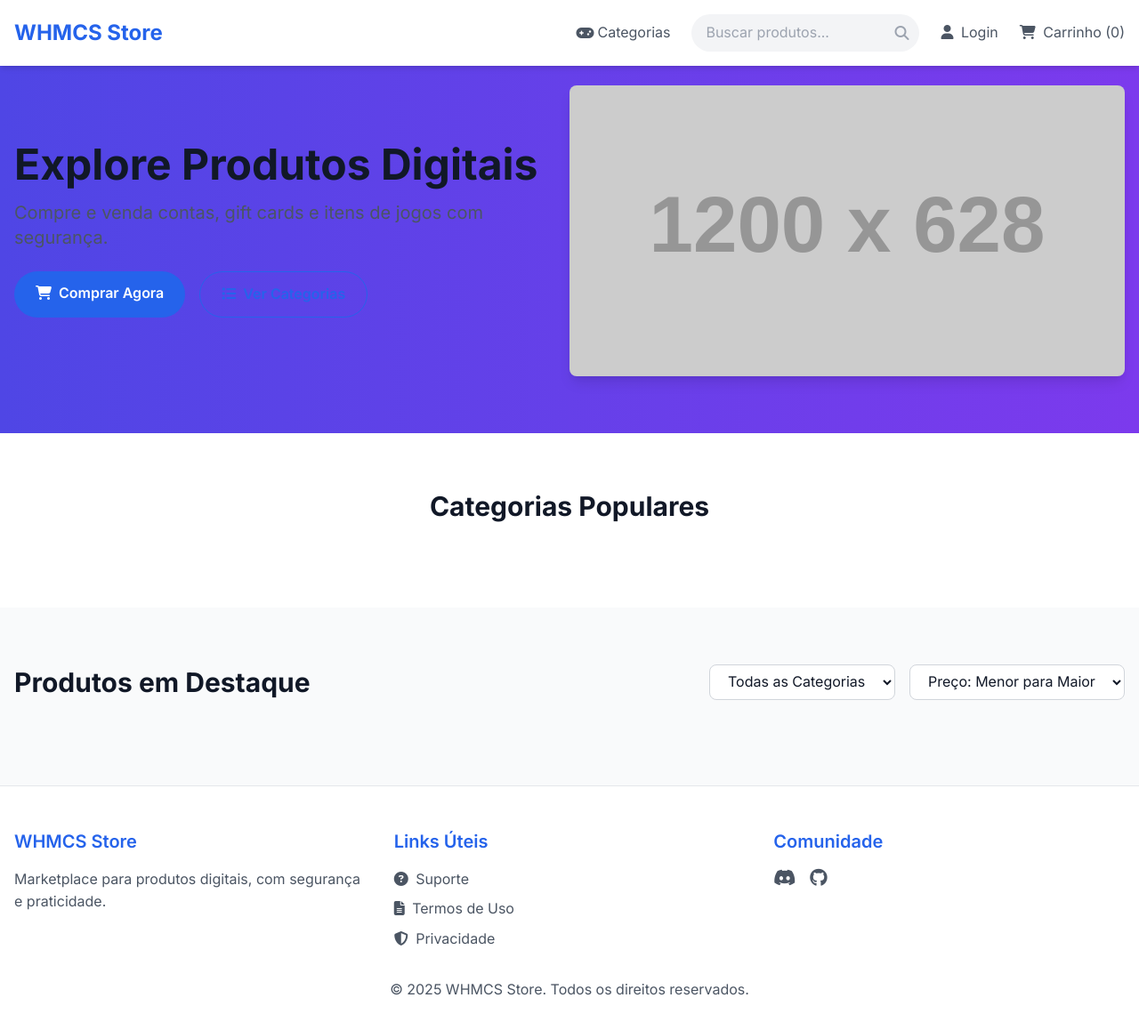
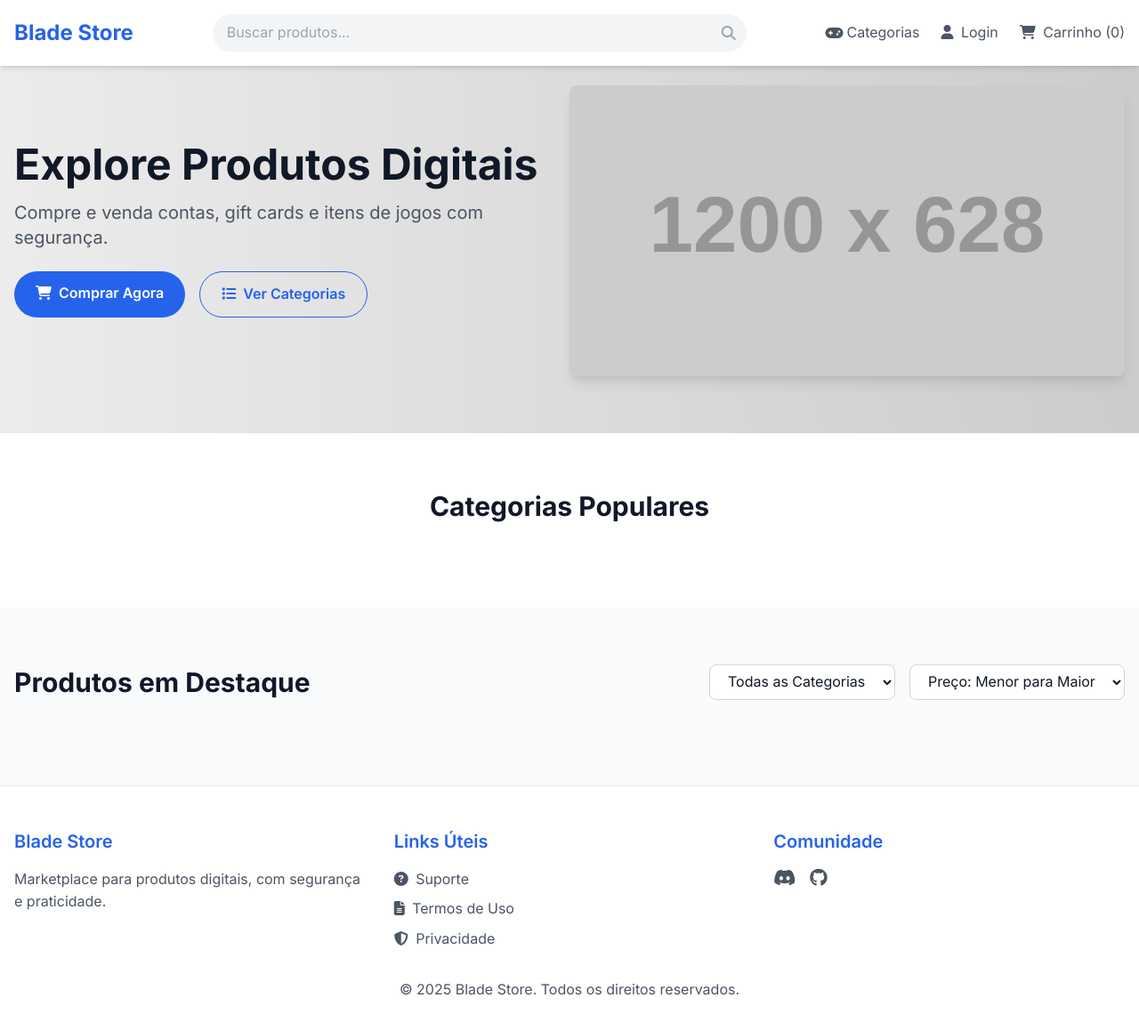
Before and after one commit to LucasDesignerF/whmcs-js, a plain HTML site: page index.html in a window 1280 px wide. Shown: the whole page at 89% size. Drawn offline with nearby package versions, Linux system fonts and the light colour scheme; no server answers.

Commit message:
Add files via upload

```diff
--- a/index.html
+++ b/index.html
@@ -3,10 +3,10 @@
 <head>
   <meta charset="UTF-8">
   <meta name="viewport" content="width=device-width, initial-scale=1.0">
-  <title>WHMCS Store - Marketplace Digital</title>
-  <meta name="description" content="Compre e venda produtos digitais com segurança na WHMCS Store. Autenticação via Discord e pagamento via Pix.">
-  <meta name="keywords" content="marketplace digital, produtos digitais, WHMCS Store, contas de jogos, gift cards, Pix, Discord">
-  <meta name="author" content="WHMCS Store">
+  <title>Blade Store - Marketplace Digital</title>
+  <meta name="description" content="Compre e venda produtos digitais com segurança na Blade Store. Autenticação via Discord e pagamento via Pix.">
+  <meta name="keywords" content="marketplace digital, produtos digitais, Blade Store, contas de jogos, gift cards, Pix, Discord">
+  <meta name="author" content="Blade Store">
   <meta name="robots" content="index, follow">
 
   <!-- Favicon -->
@@ -18,7 +18,7 @@
   <link rel="canonical" href="https://whmcs-js.pages.dev/">
 
   <!-- Open Graph -->
-  <meta property="og:title" content="WHMCS Store - Marketplace Digital">
+  <meta property="og:title" content="Blade Store - Marketplace Digital">
   <meta property="og:description" content="Compre e venda contas, gift cards e itens de jogos com segurança. Autenticação via Discord e pagamento via Pix.">
   <meta property="og:type" content="website">
   <meta property="og:url" content="https://whmcs-js.pages.dev/">
@@ -26,11 +26,11 @@
   <meta property="og:image:width" content="1200">
   <meta property="og:image:height" content="628">
   <meta property="og:locale" content="pt_BR">
-  <meta property="og:site_name" content="WHMCS Store">
+  <meta property="og:site_name" content="Blade Store">
 
   <!-- Twitter Card -->
   <meta name="twitter:card" content="summary_large_image">
-  <meta name="twitter:title" content="WHMCS Store - Marketplace Digital">
+  <meta name="twitter:title" content="Blade Store - Marketplace Digital">
   <meta name="twitter:description" content="Compre e venda contas, gift cards e itens de jogos com segurança. Autenticação via Discord e pagamento via Pix.">
   <meta name="twitter:image" content="https://placehold.co/1200x628">
   <meta name="twitter:site" content="@WHMCSStore">
@@ -41,12 +41,12 @@
   {
     "@context": "https://schema.org",
     "@type": "WebSite",
-    "name": "WHMCS Store",
+    "name": "Blade Store",
     "url": "https://whmcs-js.pages.dev/",
     "description": "Marketplace digital para compra e venda de produtos digitais com autenticação via Discord e pagamento via Pix.",
     "publisher": {
       "@type": "Organization",
-      "name": "WHMCS Store",
+      "name": "Blade Store",
       "logo": {
         "@type": "ImageObject",
         "url": "/src/img/fav-icon.png"
@@ -63,7 +63,7 @@
   {
     "@context": "https://schema.org",
     "@type": "Organization",
-    "name": "WHMCS Store",
+    "name": "Blade Store",
     "url": "https://whmcs-js.pages.dev/",
     "logo": "/src/img/fav-icon.png",
     "sameAs": [
@@ -116,7 +116,7 @@
       }
     }
     .bg-gradient-to-r {
-      background: linear-gradient(to right, #4f46e5, #7c3aed);
+      background: linear-gradient(to right, #ececec, #cccccc);
     }
     .cart-modal {
       max-height: 80vh;
@@ -129,15 +129,28 @@
       transform: scale(1.05);
       box-shadow: 0 10px 20px rgba(0, 0, 0, 0.1);
     }
+    /* Estilo para centralizar a barra de pesquisa */
+    .search-bar-container {
+      flex-grow: 1;
+      max-width: 600px;
+      margin: 0 1rem;
+    }
   </style>
 </head>
 <body class="font-inter bg-gray-50 text-gray-900">
   <!-- Cabeçalho -->
   <header class="fixed top-0 left-0 w-full bg-white shadow-md z-50">
     <nav class="container mx-auto px-4 py-4 flex items-center justify-between">
+      <!-- Logo -->
       <div class="flex items-center">
-        <div class="text-2xl font-extrabold text-blue-600">WHMCS Store</div>
+        <div class="text-2xl font-extrabold text-blue-600">Blade Store</div>
       </div>
+      <!-- Barra de Pesquisa -->
+      <div class="search-bar-container relative hidden md:block">
+        <input type="text" id="search-bar" placeholder="Buscar produtos..." class="bg-gray-100 text-gray-900 px-4 py-2 rounded-full w-full focus:outline-none focus:ring-2 focus:ring-blue-600" aria-label="Buscar produtos">
+        <i class="fas fa-search absolute right-3 top-1/2 transform -translate-y-1/2 text-gray-400"></i>
+      </div>
+      <!-- Categorias, Login, Carrinho, Adicionar Produto -->
       <div class="hidden md:flex items-center space-x-6">
         <div class="relative group">
           <a href="#" id="categories-menu" class="text-gray-600 hover:text-blue-600 transition flex items-center">
@@ -147,14 +160,11 @@
             <div id="categories-dropdown" class="grid grid-cols-1 gap-2"></div>
           </div>
         </div>
-        <div class="relative">
-          <input type="text" id="search-bar" placeholder="Buscar produtos..." class="bg-gray-100 text-gray-900 px-4 py-2 rounded-full w-64 focus:outline-none focus:ring-2 focus:ring-blue-600" aria-label="Buscar produtos">
-          <i class="fas fa-search absolute right-3 top-1/2 transform -translate-y-1/2 text-gray-400"></i>
-        </div>
         <a href="#" id="auth-link" class="text-gray-600 hover:text-blue-600 transition"><i class="fas fa-user mr-1"></i> Login</a>
         <a href="#" id="cart-link" class="text-gray-600 hover:text-blue-600 transition"><i class="fas fa-shopping-cart mr-1"></i> Carrinho (<span id="cart-count">0</span>)</a>
         <a href="#" id="add-product" class="bg-blue-600 text-white px-4 py-2 rounded-full hover:bg-blue-700 transition hidden"><i class="fas fa-plus mr-1"></i> Adicionar Produto</a>
       </div>
+      <!-- Botão Mobile -->
       <button class="md:hidden text-gray-600 focus:outline-none" id="mobile-menu-btn" aria-label="Abrir menu mobile">
         <i class="fas fa-bars"></i>
       </button>
@@ -260,7 +270,7 @@
     <div class="container mx-auto px-4">
       <div class="grid grid-cols-1 md:grid-cols-3 gap-8">
         <div>
-          <h3 class="text-xl font-semibold text-blue-600 mb-4">WHMCS Store</h3>
+          <h3 class="text-xl font-semibold text-blue-600 mb-4">Blade Store</h3>
           <p class="text-gray-600">Marketplace para produtos digitais, com segurança e praticidade.</p>
         </div>
         <div>
@@ -280,7 +290,7 @@
         </div>
       </div>
       <div class="mt-8 text-center text-gray-600">
-        © 2025 WHMCS Store. Todos os direitos reservados.
+        © 2025 Blade Store. Todos os direitos reservados.
       </div>
     </div>
   </footer>
```
